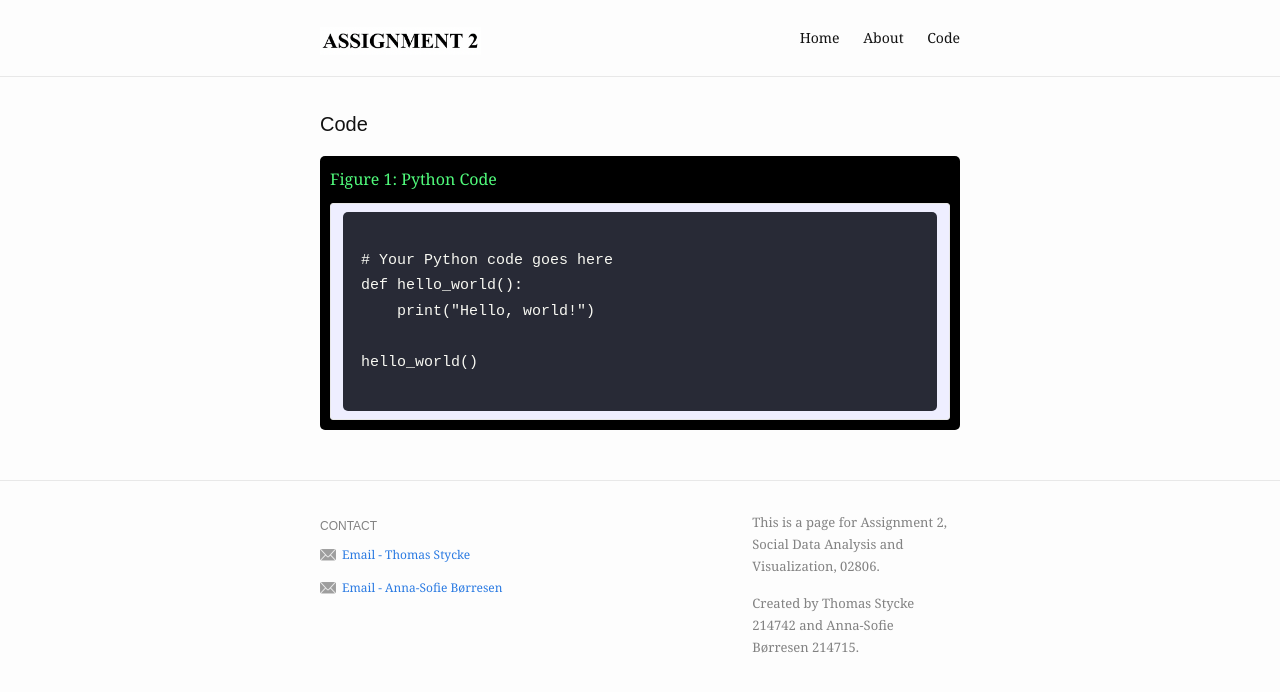
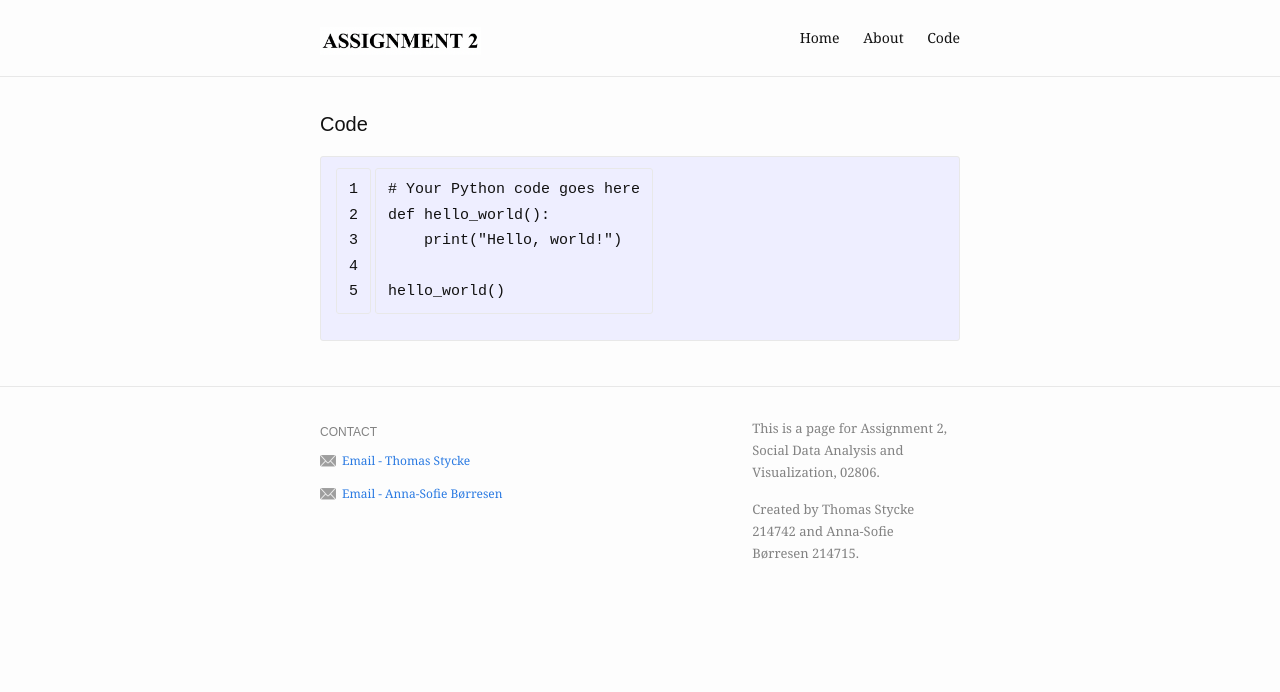
Before and after one commit to Thomasstycke/Thomasstycke.github.io, a Jekyll site: the page built from code.md, in a window 1280 px wide. Shown: the top 692 px of the page. Built offline with Jekyll 4.4.1, drawn with Linux system fonts in a browser that asks for light colours.

```diff
--- a/code.md
+++ b/code.md
@@ -4,40 +4,10 @@ title: Code
 slug: /code
 ---
 
-<style>
-  figure {
-    background-color: black;
-    color: #F8F8F2; /* Adjust text color as needed */
-    padding: 10px;
-    border-radius: 5px;
-    margin-bottom: 20px;
-  }
+{% highlight python linenos %}
+# Your Python code goes here
+def hello_world():
+    print("Hello, world!")
 
-  figcaption {
-    color: #50fa7b; /* Adjust caption color as needed */
-    font-size: 16px;
-    margin-bottom: 10px;
-  }
-
-  pre {
-    margin: 0;
-  }
-
-  code {
-    display: block;
-    padding: 10px;
-    border-radius: 5px;
-    background-color: #282a36; /* Adjust code background color as needed */
-  }
-</style>
-
-<figure>
-  <figcaption>Figure 1: Python Code</figcaption>
-  <pre><code class="python">
-  # Your Python code goes here
-  def hello_world():
-      print("Hello, world!")
-
-  hello_world()
-  </code></pre>
-</figure>
+hello_world()
+{% endhighlight %}
```
